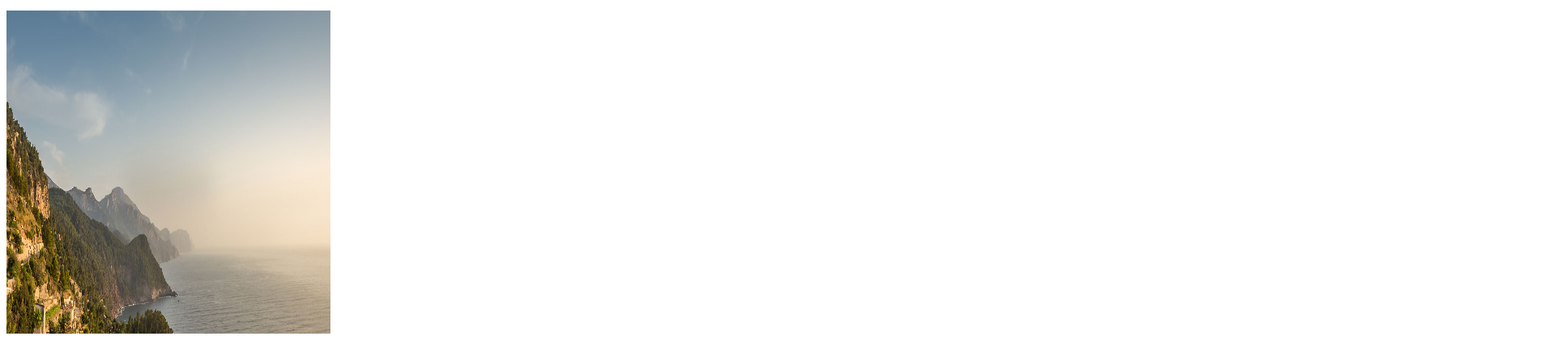
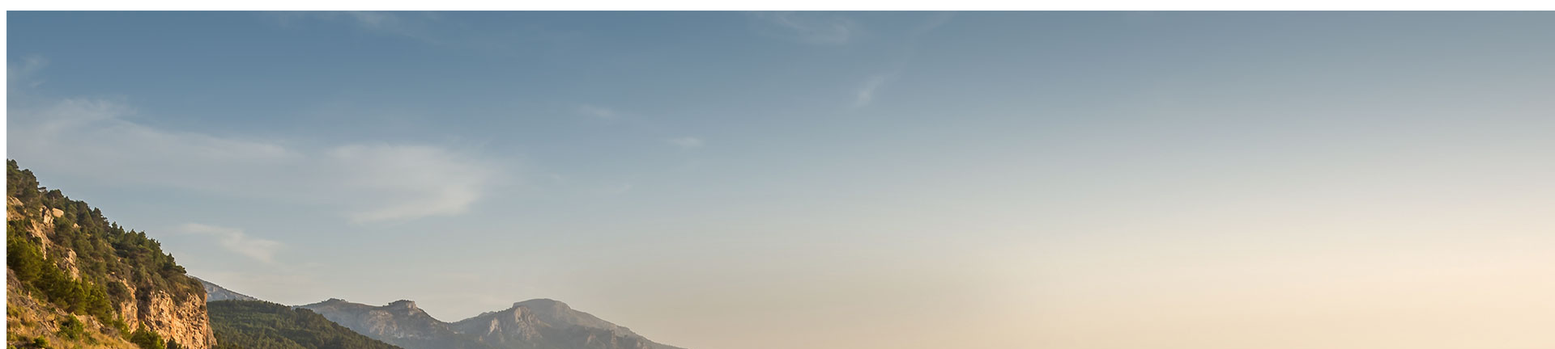
Before and after one commit to ahmadimran/ahmadimran.github.io, a plain HTML site: page index.html in a window 1280 px wide. Shown: the part 145-577 px from the top of the page at 81% size, 1920 px wide, since content can reach past the window. Drawn offline with Linux system fonts and the light colour scheme.

Commit message:
hero image size again

```diff
--- a/index.html
+++ b/index.html
@@ -21,7 +21,7 @@
   </header>
 
   <div class="large-hero">
-    <img src="assets/images/hero--large.jpg" width="400" height="400">
+    <img src="assets/images/hero--large.jpg">
     <h1>Your clarity.</h1>
     <h2>One trip away.</h2>
     <p>We create soul restoring journeys that inspire you to be you.</p>
```
